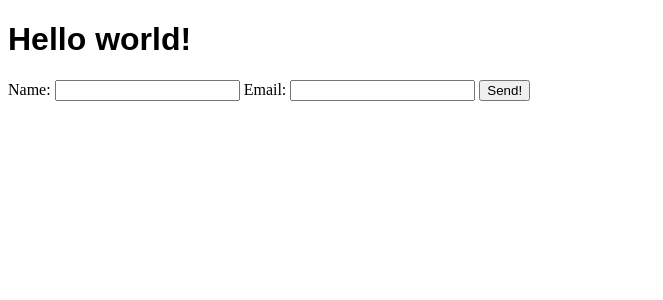
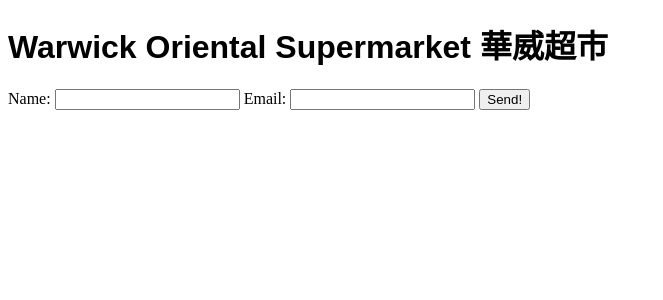
Before and after one commit to amcmy/cfg-python-project-myc, a Flask app: page / in a window 1280 px wide. Shown: the part 43-343 px from the top of the page, without its empty margins (0-663 px from the left). Run offline with Flask 2, Linux system fonts and the light colour scheme.

Commit message:
27MAR0729

```diff
--- a/templates/index.html
+++ b/templates/index.html
@@ -3,7 +3,7 @@
 {% if user %}
   <h1>Hello {{ user }}</h1>
 {% else %}
-  <h1>Hello world!</h1>
+  <h1>Warwick Oriental Supermarket 華威超市</h1>
 {% endif %}
 
 <form action="/feedback" method="post">
```
